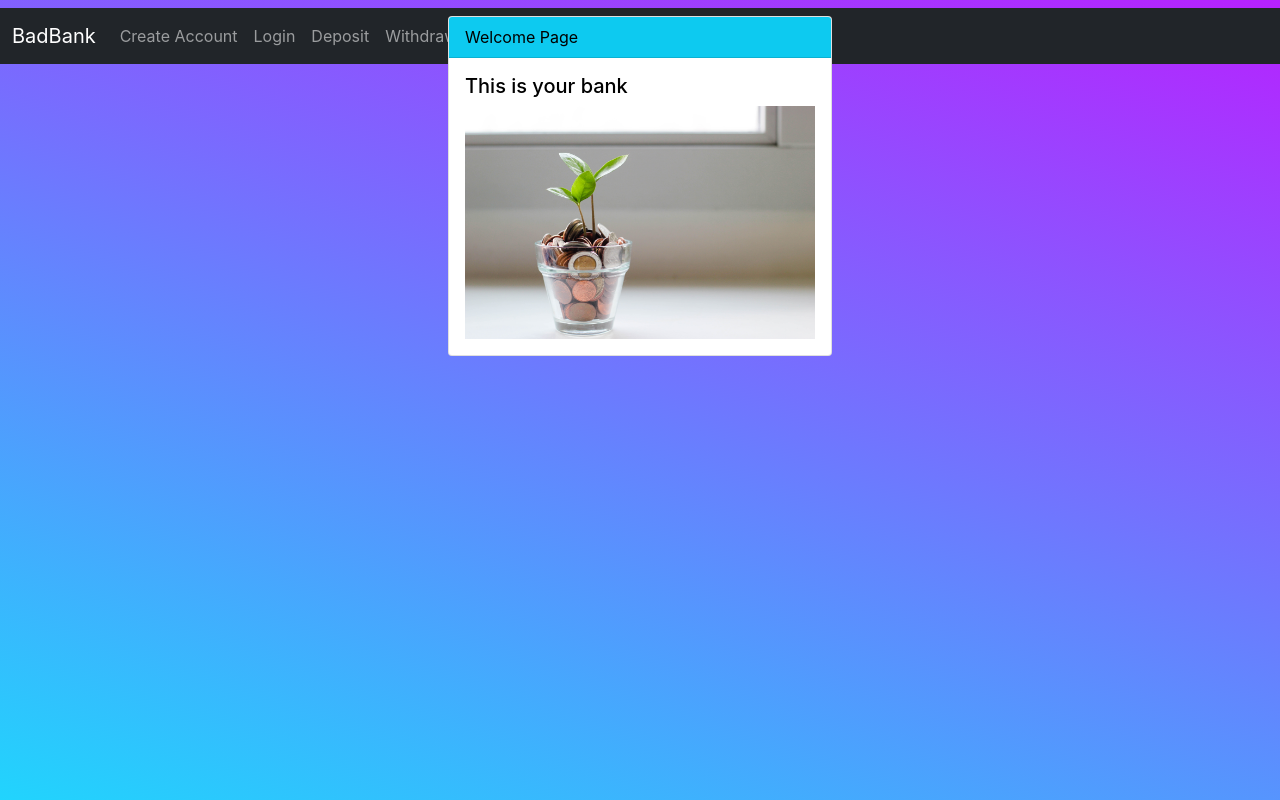
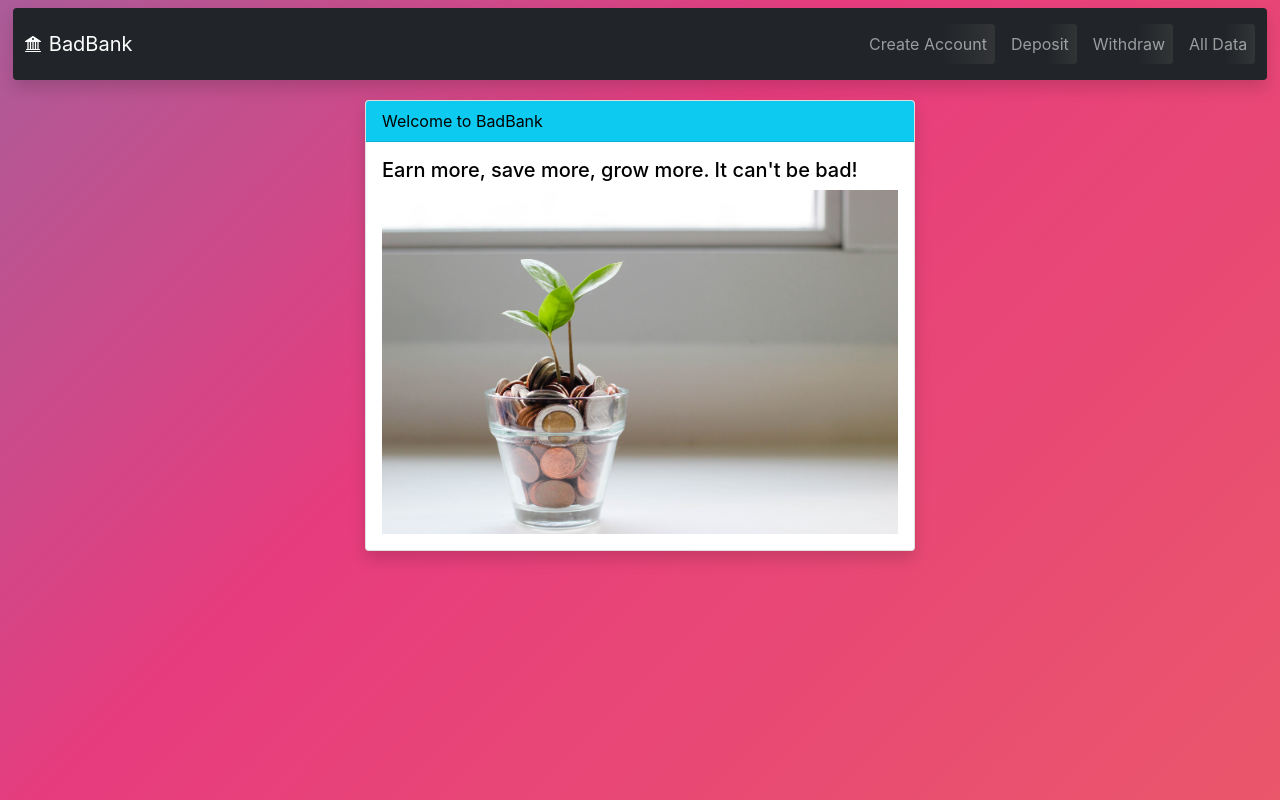
Before and after one commit to jinyo24/banking-app, a React (Create React App) app: page / in a window 1280 px wide. Built offline with nearby package versions, Linux system fonts and the light colour scheme.

Commit message:
Styles improvement

```diff
--- a/src/App.css
+++ b/src/App.css
@@ -1,9 +1,9 @@
-
+.App {
+  align-items: center;
+  justify-content: center;
+}
 
 .bgPage {
-  /* background-color: #282c34; */
-/*   background-color: #21D4FD;
-background-image: linear-gradient(19deg, #21D4FD 0%, #B721FF 100%); */
   height: 100vh;
   display: flex;
   flex-direction: column;
@@ -14,11 +14,61 @@ background-image: linear-gradient(19deg, #21D4FD 0%, #B721FF 100%); */
 }
 
 .bgHome {
-  background-color: #21D4FD;
-  background-image: linear-gradient(19deg, #21D4FD 0%, #B721FF 100%);
+  background: linear-gradient(-45deg, #ee7752, #e73c7e, #23a6d5, #23d5ab);
+	background-size: 400% 400%;
+	animation: gradient 10s ease infinite;
+}
+
+@keyframes gradient {
+	0% {
+		background-position: 0% 50%;
+	}
+	50% {
+		background-position: 100% 50%;
+	}
+	100% {
+		background-position: 0% 50%;
+	}
 }
 
 .bgCreateAccount {
-  background-color: #0093E9;
-  background-image: linear-gradient(160deg, #0093E9 0%, #80D0C7 100%);
+  background-color: #74EBD5;
+  background-image: linear-gradient(90deg, #74EBD5 0%, #9FACE6 100%);
 }
+
+.bgDeposit {
+  background-color: #08AEEA;
+  background-image: linear-gradient(0deg, #08AEEA 0%, #2AF598 100%);
+}
+
+.bgWithdraw {
+  background-color: #FFE53B;
+  background-image: linear-gradient(147deg, #FFE53B 0%, #FF2525 74%);
+}
+
+.bgAllData {
+  background-color: #FAACA8;
+  background-image: linear-gradient(19deg, #FAACA8 0%, #DDD6F3 100%);
+}
+
+.bgCreateAccount, .bgDeposit, .bgWithdraw, .bgAllData{
+  background-size: 200% 200%;
+  transition: background-position 1s ease-in-out;
+}
+
+.bgCreateAccount:hover, .bgDeposit:hover, .bgWithdraw:hover, .bgAllData:hover  {
+  background-position: 100% 100%;
+}
+
+.nav-link {
+  background-image: linear-gradient(to right, #212529 30%, #434343  70%, #212529  80%);
+  transition: 0.5s;
+  background-size: 200% auto;
+  color: white;
+}
+
+.nav-link:hover {
+  background-position: 120%;
+  color: #212529;
+
+}
--- a/src/App.js
+++ b/src/App.js
@@ -1,4 +1,3 @@
-import logo from './logo.svg';
 import './App.css';
 
 //Routing & Context
@@ -8,7 +7,7 @@ import {BrowserRouter, HashRouter, Route, NavLink, Switch, UserContext} from './
 import NavBar from './components/navbar.js';
 import Home from './home';
 import CreateAccount from './createaccount.js';
-import Login from './login';
+import Deposit from './deposit.js';
 
 function App() {
   return (
@@ -18,8 +17,11 @@ function App() {
         <UserContext.Provider value={{users:[{name:'yaniel',email:'yaniel@gmail.com',password:'secret',balance:100}]}}>
 
             <Route path="/" exact component={Home}/>
-            <Route path="/createaccount" exact component={CreateAccount}/>
-            <Route path="/login" exact component={Login}/>
+            <Route path="/createaccount" component={CreateAccount}/>
+            {/* <Route path="/login" component={Login}/> */}
+            <Route path="/deposit" component={Deposit}/>
+            <Route path="/withdraw" component={CreateAccount}/>
+            <Route path="/alldata" component={CreateAccount}/>
 
         </UserContext.Provider>
       </BrowserRouter>
--- a/src/components/card.js
+++ b/src/components/card.js
@@ -2,12 +2,12 @@ function Card(props) {
     function classes(){
         const bg = props.bgcolor ? ' bg-' + props.bgcolor : ' ';
         const txt = props.textcolor ? ' text-' + props.textcolor : 'text-black';
-        return 'card mb-3 mt-3 ' + bg + txt;
+        return 'card mb-3 shadow ' + bg + txt;
     }
 
     return (
         <>
-            <div className={classes()} style= {{width:"30%"}}>
+            <div className={classes()} style= {{width:"50%", minWidth:"300px", maxWidth: "550px", marginTop: "100px"}}>
                 <div className="card-header bg-info">{props.header}</div>
                 <div className="card-body">
                     {props.title && (<h5 className="card-title">{props.title}</h5>)}
--- a/src/components/navbar.js
+++ b/src/components/navbar.js
@@ -3,20 +3,23 @@ import { NavLink } from "react-router-dom";
 function NavBar (){
     return (
         <>
-        <nav className="navbar navbar-expand-md navbar-dark bg-dark position-fixed mt-2" style={{width: "100%"}}>
+        <nav className="navbar navbar-expand-md navbar-dark bg-dark shadow rounded d-block fixed-top mt-2 mx-auto" style={{width: "98%"}}>
             <div className="container-fluid">
-                <a className="navbar-brand" href="/">BadBank</a>
+                <svg xmlns="http://www.w3.org/2000/svg" width="16" height="16" fill="white" class="bi bi-bank2" viewBox="0 0 16 16">
+                    <path d="M8.277.084a.5.5 0 0 0-.554 0l-7.5 5A.5.5 0 0 0 .5 6h1.875v7H1.5a.5.5 0 0 0 0 1h13a.5.5 0 1 0 0-1h-.875V6H15.5a.5.5 0 0 0 .277-.916l-7.5-5zM12.375 6v7h-1.25V6h1.25zm-2.5 0v7h-1.25V6h1.25zm-2.5 0v7h-1.25V6h1.25zm-2.5 0v7h-1.25V6h1.25zM8 4a1 1 0 1 1 0-2 1 1 0 0 1 0 2zM.5 15a.5.5 0 0 0 0 1h15a.5.5 0 1 0 0-1H.5z"/>
+                </svg>
+                <a className="navbar-brand ms-2" href="/">BadBank</a>
                 <button className="navbar-toggler" type="button" data-bs-toggle="collapse" data-bs-target="#navbarNavAltMarkup" aria-controls="navbarNavAltMarkup" aria-expanded="false" aria-label="Toggle navigation">
                     <span className="navbar-toggler-icon"></span>
                 </button>
                 <div className="collapse navbar-collapse" id="navbarNavAltMarkup">
-                    <div className="navbar-nav">
-                        <NavLink className="nav-link" to="/createaccount" aria-current="page">Create Account</NavLink>
-                        <NavLink className="nav-link" to="/login">Login</NavLink>
-                        <NavLink className="nav-link" to="/deposit">Deposit</NavLink>
-                        <NavLink className="nav-link" to="/withdraw">Withdraw</NavLink>
-                        <NavLink className="nav-link" to="/balance">Balance</NavLink>
-                        <NavLink className="nav-link" to="/alldata">All Data</NavLink>
+                    <div className="navbar-nav ms-auto pt-2 pb-2">
+                        <NavLink className="navCreatAccount nav-link ms-2 ps-2 rounded" to="/createaccount" aria-current="page" data-bs-toggle="tooltip" data-bs-placement="buttom" title="Enter your user data to create your profile">Create Account</NavLink>
+                        {/* <NavLink className="nav-link" to="/login">Login</NavLink> */}
+                        <NavLink className="navDeposit nav-link ms-2 ps-2 rounded" to="/deposit" data-bs-toggle="tooltip" data-bs-placement="buttom" title="Add a desire amount to your balance">Deposit</NavLink>
+                        <NavLink className="navWithdraw nav-link ms-2 ps-2 rounded" to="/withdraw" data-bs-placement="buttom" title="Retire a desire amount to your balance">Withdraw</NavLink>
+                        {/* <NavLink className="nav-link ms-2" to="/balance">Balance</NavLink> */}
+                        <NavLink className="navAllData nav-link ms-2 ps-2 rounded" to="/alldata" data-bs-placement="buttom" title="This is a record of all registered user">All Data</NavLink>
                     </div>
                 </div>
             </div>
--- a/src/createaccount.js
+++ b/src/createaccount.js
@@ -14,7 +14,7 @@ function CreateAccount() {
 
     function validate(field, label) {
         if (!field) {
-            setStatus('Error ' + label);
+            setStatus('Error: ' + label);
             setTimeout(()=>setStatus(''),3000);
             return false;
         }
@@ -33,7 +33,7 @@ function CreateAccount() {
     function handleCreate() {
         if (!validate(name, 'name')) return;
         if (!validate(email, 'email')) return;
-        if (!validate(password, 'name')) return;
+        if (!validate(password, 'password')) return;
         if (!validatePassword(password, passwordCheck)) return;
 
         ctx.users.push({name,email,password,balance:100});
@@ -56,8 +56,9 @@ function CreateAccount() {
             <div className="bgPage bgCreateAccount">
                 <Card
                     header = "Create Account Page"
-                    title = "Add one or multiple accounts"
-                    status = {status}
+                    // title = "Add one or multiple accounts"
+                    status = {<p className="errorMsg" style={ {color:"darkred",
+                        marginTop: "10px"}}>{status}</p>}
                     body = {show ? (
                         <>
                             <div className="mb-3">
--- a/src/deposit.js
+++ b/src/deposit.js
@@ -0,0 +1,83 @@
+import React from 'react';
+import { UserContext } from "./context";
+import Card from './components/card.js'
+
+function Deposit() {
+/*  const [show, setShow] = React.useState(true);
+    const [status, setStatus] = React.useState('');
+    const [name, setName] = React.useState('');
+    const [email, setEmail] = React.useState('');
+    const [password, setPassword] = React.useState('');
+    const [passwordCheck, setPasswordCheck] = React.useState(''); */
+
+    const ctx = React.useContext(UserContext);
+
+/*     function validate(field, label) {
+        if (!field) {
+            setStatus('Error ' + label);
+            setTimeout(()=>setStatus(''),3000);
+            return false;
+        }
+        return true;
+    };
+
+    function validatePassword(pwd1, pwd2) {
+        if (pwd1 !== pwd2) {
+            setStatus('Error: the password does not match');
+            setTimeout(()=>setStatus(''),3000);
+            return false;
+        }
+        return true;
+    };
+
+    function handleCreate() {
+        if (!validate(name, 'name')) return;
+        if (!validate(email, 'email')) return;
+        if (!validate(password, 'name')) return;
+        if (!validatePassword(password, passwordCheck)) return;
+
+        ctx.users.push({name,email,password,balance:100});
+        // alert('Account created');
+        setShow(false);
+    };
+
+    function clearForm() {
+        setName('');
+        setEmail('');
+        setPassword('');
+        setPasswordCheck('');
+        setStatus('');
+        setShow(true);
+        // alert('All clear');
+    }; */
+
+    return (
+        <>
+            <div className="bgPage bgDeposit">
+                <Card
+                    header = "Deposit"
+                    // title = "Add one or multiple accounts"
+                    // status = {status}
+                    body =
+                      {  <>
+                            <div className="mb-3">
+                                <label for="balance" className="form-label">BALANCE:</label>
+                                <br/>
+                                <strong><h2 className="ms-auto">${ctx.users[ctx.users.length - 1].balance}</h2></strong>
+                            </div>
+                            <br/>
+                            <div className="mb-3">
+                                <label for="depositAmount" className="form-label">DEPOSIT AMOUNT:</label>
+                                <input type="number" className="form-control" id="depositAmount" placeholder="100" /* value={email} onChange={(e)=>setEmail(e.currentTarget.value)} *//>
+                            </div>
+                            <div class="col-auto">
+                                <button type="submit" class="btn btn-primary">Deposit</button>
+                            </div>
+                        </>}
+                />
+            </div>
+        </>
+    );
+}
+
+export default Deposit;
--- a/src/home.js
+++ b/src/home.js
@@ -9,8 +9,8 @@ function Home() {
         <>
             <div className="bgPage bgHome">
                 <Card
-                    header = "Welcome Page"
-                    title = "This is your bank"
+                    header = "Welcome to BadBank"
+                    title = "Earn more, save more, grow more. It can't be bad!"
                     body = {<img src={imgHome} className="img-fluid" alt="logo" />}
                 />
             </div>
```
Also changed, not shown: src/alldata.js (+21 -0 lines), src/withdraw.js (+21 -0 lines), public/logo192.png (deleted), public/logo512.png (deleted).
